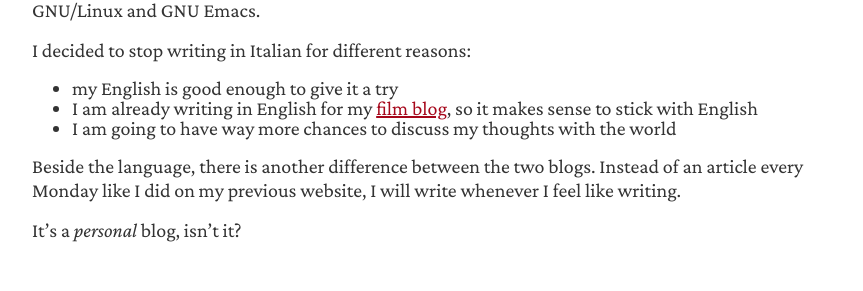
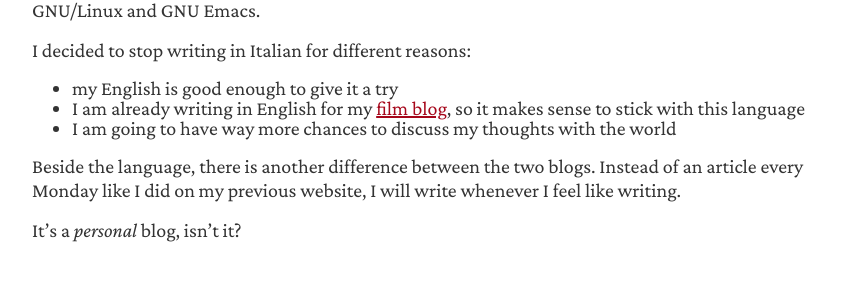
Before and after one commit to manuel-uberti/manuel-uberti.github.io, a Jekyll site: the page built from _posts/2016-05-21-switchingenglish.md, in a window 1280 px wide. Shown: the part 262-553 px from the top of the page, without its empty margins (208-1071 px from the left). Built offline with Jekyll 4.4.1, drawn with Linux system fonts in a browser that asks for light colours.

Commit message:
Minor rephrase

```diff
--- a/_posts/2016-05-21-switchingenglish.md
+++ b/_posts/2016-05-21-switchingenglish.md
@@ -14,8 +14,8 @@ experiments with GNU/Linux and GNU Emacs.
 I decided to stop writing in Italian for different reasons:
 
 - my English is good enough to give it a try
-- I am already writing in English for my [film
-  blog](https://www.filmsinwords.eu/), so it makes sense to stick with English
+- I am already writing in English for my [film blog](https://www.filmsinwords.eu/), so it makes sense to stick
+  with this language
 - I am going to have way more chances to discuss my thoughts with the world
 
 Beside the language, there is another difference between the two blogs. Instead
```
